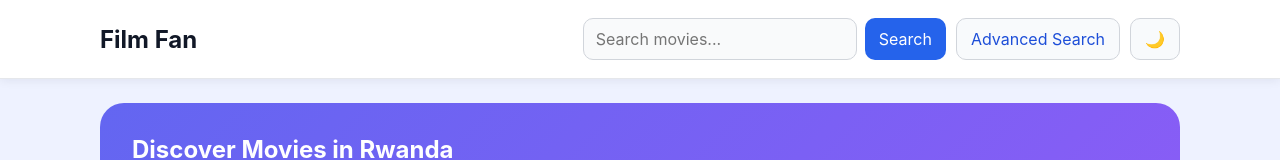
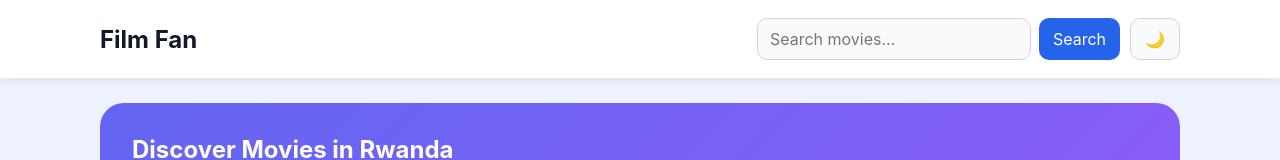
Before and after one commit to gaju-sandra/filmfan_1, a React (Vite) app: page / in a window 1280 px wide. Shown: the top 160 px of the page. Built offline with nearby package versions, Linux system fonts and the light colour scheme; no server answers.

Commit message:
the advanced search was removed

```diff
--- a/src/components/Header.jsx
+++ b/src/components/Header.jsx
@@ -36,9 +36,6 @@ export default function Header() {
               Search
             </button>
           </form>
-          <Link to="/search" className="link-button">
-            Advanced Search
-          </Link>
           <button
             type="button"
             onClick={() => setTheme((t) => (t === 'dark' ? 'light' : 'dark'))}
```
